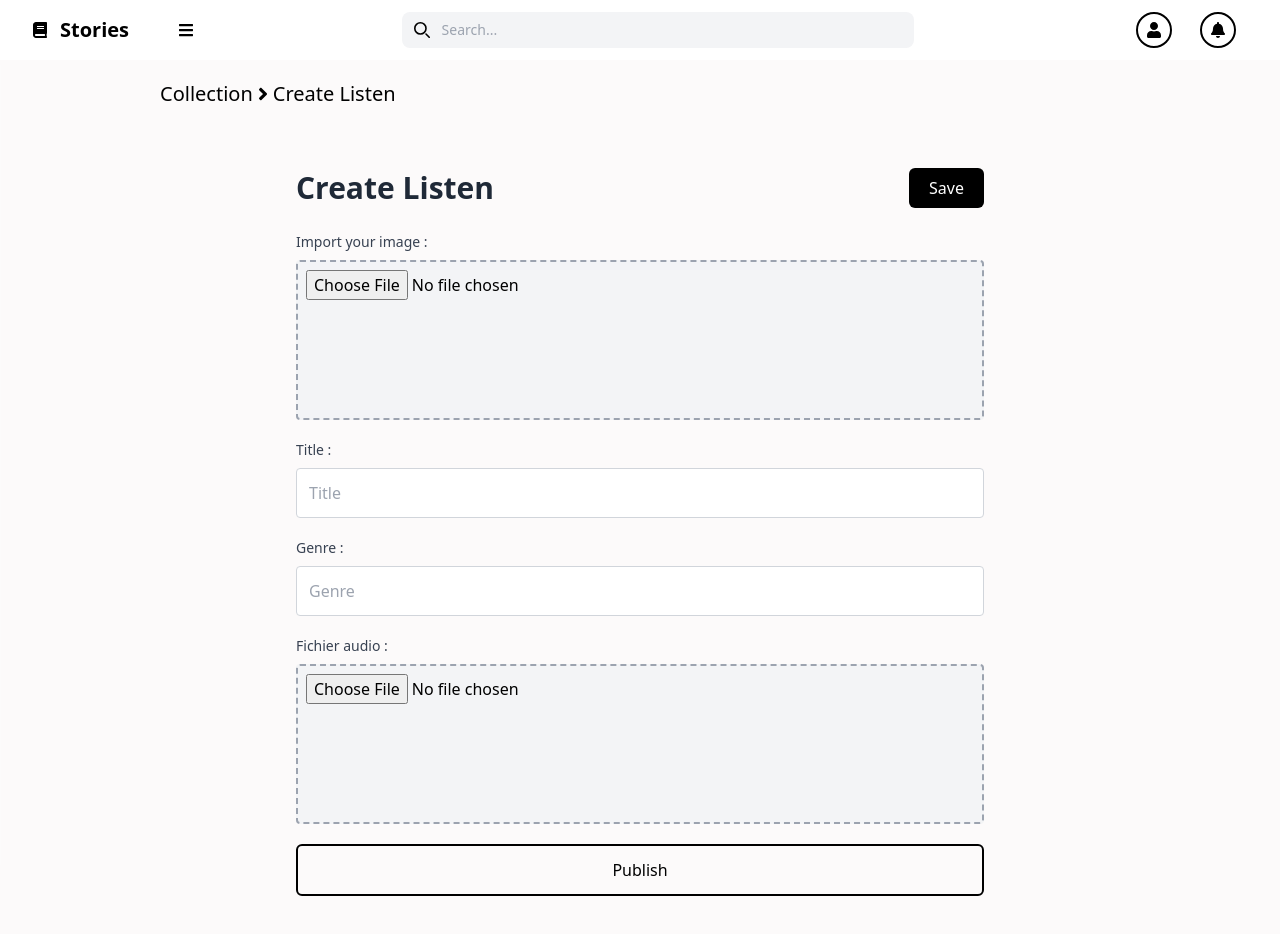
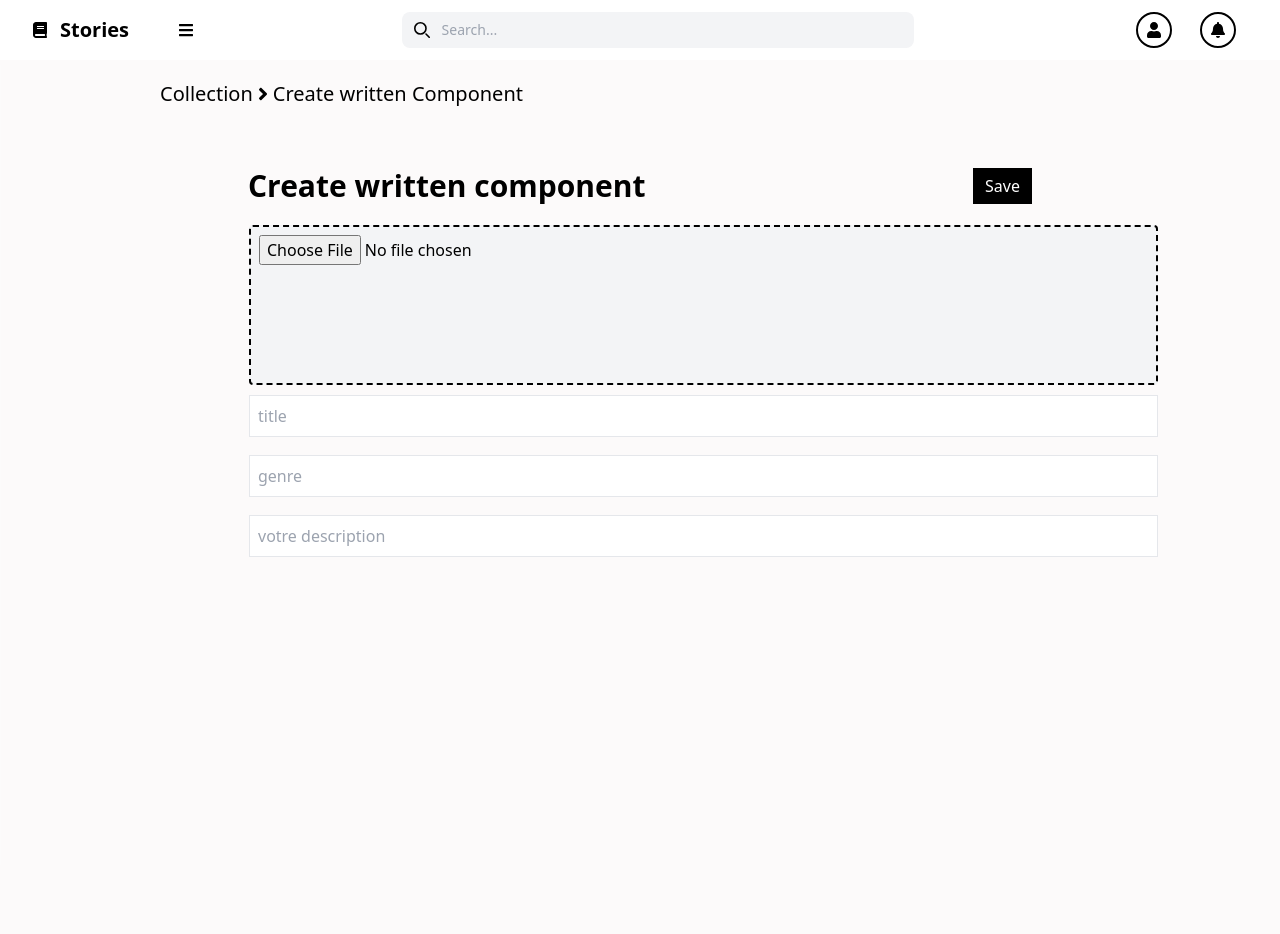
Before and after one commit to ordkiki/Story, a React (Vite) app: page /Collection/Create_Listen in a window 1280 px wide. After the commit the page ends 865 px from the top, so only its background shows below. Built offline with nearby package versions, Linux system fonts and the light colour scheme; sample sign-in values are in the browser's storage.

Commit message:
create OK

```diff
--- a/src/App.jsx
+++ b/src/App.jsx
@@ -20,7 +20,7 @@ function App() {
     <BrowserRouter>
       <Routes>
         <Route path="/ReadMore/Read/:id" element={<ProtectedRoute element={<Read />} />} />
-        <Route index path="/" element={<Browse />} />
+        <Route index path="/" element={<Login />} />
         <Route index path="/Manage" element={<ProtectedRoute element={<Manage />} />} />
         <Route index path="/Browse" element={<Browse />} />
         <Route index path="/Favoris" element={<ProtectedRoute element={<Favoris />} />} />
--- a/src/components/CreationStoryComponent/createListenComponent.jsx
+++ b/src/components/CreationStoryComponent/createListenComponent.jsx
@@ -1,92 +1,97 @@
-import React, { useState } from 'react';
-import Navbar from '../Navbar';
-import { PathCollection } from '../PathBrowse';
+import React, { useState } from 'react'
+import { PathCollection } from '../PathBrowse'
+import axios from 'axios';
+import { useNavigate } from 'react-router-dom';
 
-function CreateListenComponent() {
-  const [storyData, setStoryData] = useState({
-    titre: "",
-    genre: "",
-    content: "",
+function CreateListenComponent(props) {
+    const [values, setValues] = useState({
+        title: "",
+        image: "",
+        content : "",
+        gender: "",
+        description: ""
       });
 
-  function Creer(e) {
+      const navigate =useNavigate();
+      axios.defaults.withCredentials = true;
+
+      const EnvoyerRequete = async (e) => {
         e.preventDefault();
-    console.log("Formulaire envoyé avec succès :", storyData);
+        // if((values.content != null || values.image != null) || values.description == null || values.gender == null || values.title){
+        //     return console.error("Donnes non complet");
+        // }else{
+
+            const url = import.meta.env.VITE_API_URL + "/Histories/create";
+            try {
+              const response = await axios.post(url, values);
+              if(response.status == 200){
+                navigate("/ReadMore/Read/"+response.data.id_histories)
               }
-
-  function handleChange(e) {
-    const { name, value } = e.target;
-    setStoryData({ ...storyData, [name]: value });
+            } catch (error) {
+              console.error("Erreur lors de la requête:", error.message);
             }
+        // }
+      };
 
     return (
         <div>
-
-      <PathCollection path="Create Listen" />
-      <div className="max-w-3xl mx-auto p-6 md:p-10">
-        <div className="flex flex-col md:flex-row justify-between items-center mb-6">
-          <h4 className="text-2xl md:text-3xl font-bold text-gray-800 mb-4 md:mb-0">
-            Create Listen
+            <PathCollection path="Create written Component" />
+            <div className='mx-52 p-10'>
+                <div className='flex justify-between'>
+                    <h4 className='text-3xl font-bold'>
+                        Create written component
                     </h4>
-          <button className="bg-black text-white px-5 py-2 rounded-md hover:bg-gray-800 transition duration-300">
+                    <button className='bg-black px-3 font-medium text-white' onClick={EnvoyerRequete}>
                         Save
                     </button>
                 </div>
+                <form action="" method="POST" className="my-5" encType="multipart/form-data">
+                    <table>
+                        {
+                            !props.isRead == true ?
+                                <tr>
+                                    <td>
+                                        <input
+                                            className="w-[71vw] h-[20vh] bg-gray-100 p-2 rounded border-dashed border-[2px] border-black"
+                                            type="file"
+                                            name="file_img"
+                                        />
+                                    </td>
+                                </tr>
+                                :
+                                <tr></tr>
+                        }
+                        <tr>
+                            <td>
+                                <input type="text" placeholder='title' name='titre' id='titre' className="my-2 border w-[71vw] p-2"  onChange={(e) =>  setValues({...values , title : e.target.value})} />
+                            </td>
+                        </tr>
+                        <tr>
+                            <td>
+                                <input type="genre" placeholder='genre' name='genre' className="my-2 border w-[71vw] p-2" onChange={(e) => setValues({...values , gender : e.target.value})}/>
+                            </td>
+                        </tr>
 
-        <form onSubmit={Creer} className="space-y-5" encType="multipart/form-data">
-          <div>
-            <label className="block mb-2 text-sm font-medium text-gray-700">Import your image :</label>
-            <input
-              onChange={handleChange}
-              className="block w-full h-32 md:h-40 bg-gray-100 p-2 rounded border-2 border-dashed border-gray-400 focus:border-blue-500 focus:outline-none"
-              type="file"
-              name="file_audios"
-            />
-          </div>
-
-          <div>
-            <label className="block mb-2 text-sm font-medium text-gray-700">Title :</label>
-            <input
-              onChange={handleChange}
-              type="text"
-              placeholder="Title"
-              name="titre"
-              className="block w-full p-3 rounded border border-gray-300 focus:border-blue-500 focus:outline-none"
-            />
-          </div>
-
-          <div>
-            <label className="block mb-2 text-sm font-medium text-gray-700">Genre :</label>
-            <input
-              onChange={handleChange}
-              type="text"
-              placeholder="Genre"
-              name="genre"
-              className="block w-full p-3 rounded border border-gray-300 focus:border-blue-500 focus:outline-none"
-            />
-          </div>
-
-          <div>
-            <label className="block mb-2 text-sm font-medium text-gray-700">Fichier audio :</label>
-            <input
-              onChange={handleChange}
-              className="block w-full h-32 md:h-40 bg-gray-100 p-2 rounded border-2 border-dashed border-gray-400 focus:border-blue-500 focus:outline-none"
-              type="file"
-              name="file_audios"
-            />
-          </div>
-
-          <div>
-            <input
-              type="submit"
-              value="Publish"
-              className="w-full p-3 border-black border-[2px]  rounded-md font-medium hover:bg-black hover:text-white transition duration-300 cursor-pointer"
-            />
-          </div>
+                        <tr>
+                            <td>
+                                <input type="text" placeholder='votre description' name='text' className="my-2 border w-[71vw] p-2" onChange={(e) => setValues({...values , description : e.target.value})}/>
+                            </td>
+                        </tr>
+                        <tr>
+                        {
+                            props.isRead?
+                                    <td>
+                                        <input type="text" placeholder='votre text' name='text' className="my-2 border w-[71vw] p-2" onChange={(e) => {setValues({...values ,  content: e.target.value})}}/>
+                                    </td>
+                                :<td></td>
+                        }
+                        </tr>
+                    </table>
                 </form>
             </div>
         </div>
-  );
+
+    )
 }
 
 export default CreateListenComponent;
--- a/src/components/ListeComponent.jsx
+++ b/src/components/ListeComponent.jsx
@@ -3,6 +3,7 @@ import List from './listModel.jsx';
 import images from "../assets/image/LOGO.png";
 import axios from "axios";
 import { PopUp } from './CreationStoryComponent.jsx';
+import { Link } from 'react-router-dom';
 
 function ListComponent() {
     const [data, setData] = useState([]);
@@ -109,6 +110,8 @@ function ListComponent() {
         {afficheRead
             ? readDonne.length > 0
                 ? readDonne.map((donne, index) => (
+                    // <Link to={"/ReadMore/Read/"+donne.id_histories}>
+                    // </Link>
                         <tr key={donne.id_histories} className='text-center border-b'>
                             <td className='px-4 py-2'>{index + 1}</td>
                             <td className='px-4 py-2'>
--- a/src/views/Connecting.jsx
+++ b/src/views/Connecting.jsx
@@ -137,6 +137,11 @@ export function Login() {
     try {
       const response = await axios.post(url, values);
       if(response.status == 200){
+        localStorage.setItem("token" ,response.data.token)
+        localStorage.setItem("id_user",response.data.user.id_user)
+        console.log(response.data.token)
+        console.log(response.data.user.id_user);
+
         navigate("/Browse")
       }
       setMessage("Connexion réussie !");
--- a/src/views/CreateListen.jsx
+++ b/src/views/CreateListen.jsx
@@ -5,7 +5,7 @@ function CreateListen() {
   return (
     <div>
         <Navbar></Navbar>
-        <CreateListenComponent/>
+        <CreateListenComponent isRead={false} />
     </div>
   )
 }
--- a/src/views/CreateRead.jsx
+++ b/src/views/CreateRead.jsx
@@ -1,12 +1,12 @@
 import React from 'react'
-import CreateReadComponent from '../components/CreationStoryComponent/createReadComponent'
+import CreateListenComponent from '../components/CreationStoryComponent/createListenComponent'
 import Navbar from '../components/Navbar'
 
 function CreateRead() {
   return (
     <div>
         <Navbar></Navbar>
-        <CreateReadComponent/>
+        <CreateListenComponent isRead={true} />
     </div>
   )
 }
--- a/src/views/ReadMore.jsx
+++ b/src/views/ReadMore.jsx
@@ -11,7 +11,7 @@ export default function ReadMore() {
   const [donneesFiltres, setDonneesFiltres] = useState([]);
 
   const fetchData = async () => {
-    const url = import.meta.env.VITE_API_URL + "/Read"
+    const url = import.meta.env.VITE_API_URL + "/Histories/Read"
     try {
       const response = await axios.get(url);
       if (response.data.status === "success") {
@@ -55,7 +55,7 @@ export default function ReadMore() {
       <div className='flex flex-wrap mx-40 p-4 w-[85vw]'>
         {donneesFiltres.length > 0 ? (
           donneesFiltres.map((donne) => (
-            <CardRead key={donne.id_histories} title={donne.title || "Titre non disponible"} description={donne.content || "Description non disponible"} />
+            <CardRead key={donne.id_histories} id={donne.id_histories} title={donne.title || "Titre non disponible"} description={donne.content || "Description non disponible"} />
           ))
         ) : (
           <p>Aucune donnée à afficher.</p>
```
Lines whose indentation alone changed are shown as unchanged.
